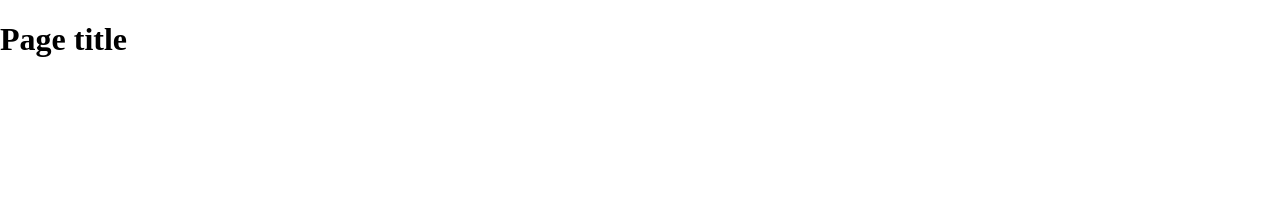
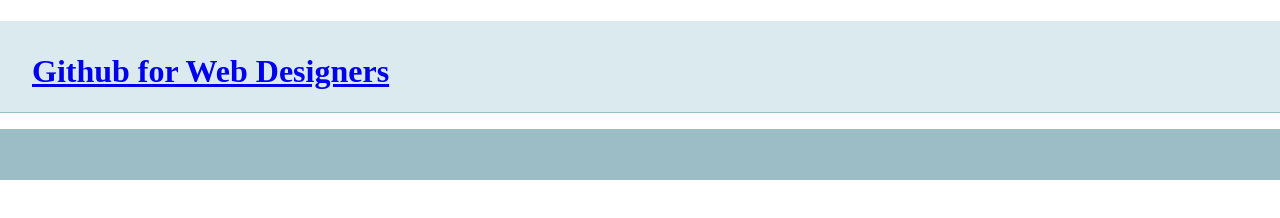
Before and after one commit to anthonygala/git-basics, a plain HTML site: page index.html in a window 1280 px wide. Drawn offline with nearby package versions, Linux system fonts and the light colour scheme.

Commit message:
updated css for common elements

```diff
--- a/_css/main.css
+++ b/_css/main.css
@@ -80,7 +80,34 @@
 	word-wrap: break-word;
 	overflow: auto;
 }
+/* Specific elements
+ ========================================================================*/
+header,main,footer {
+	padding: 0 2em;
+}
+header {
+	 border-bottom:1px solid rgb(157,189,198);
+	 margin-bottom: 1em;
+	 background: rgb(218,234,239);
+ }
+header h1 {
+	 color: rgb(127,64,45);
+	 padding-top: 1em;
+ }
 
+ main h2 {
+	 margin-top: 0.2em;
+	 margin-bottom: 0.5em;
+ }
+  main h3 {
+	 margin-top: 0.2em;
+	 margin-bottom: 0;
+ }
+ footer {
+	 background: rgb(157,189,198);
+	 padding: 2em;
+	 font-size: 0.8em;
+ }
 /* Forms
    ========================================================================== */
 
--- a/index.html
+++ b/index.html
@@ -6,7 +6,7 @@
     <head>
         <meta charset="utf-8">
         <meta http-equiv="X-UA-Compatible" content="IE=edge,chrome=1">
-        <title>lynda boilerplate</title>
+        <title>Learn Github</title>
         <meta name="description" content="">
         <meta name="viewport" content="width=device-width">
         <link rel="stylesheet" href="_css/main.css">
@@ -14,7 +14,7 @@
     </head>
     <body>
     <header>
-	<h1>Page title</h1>
+	<h1><a href="index.html" title="home"><span aria-hidden="true" data-icon="&#xE087;" class="github-icon"></span> Github for Web Designers</a></h1>
     </header>
     <nav id="pageNav">
     </nav>
```
